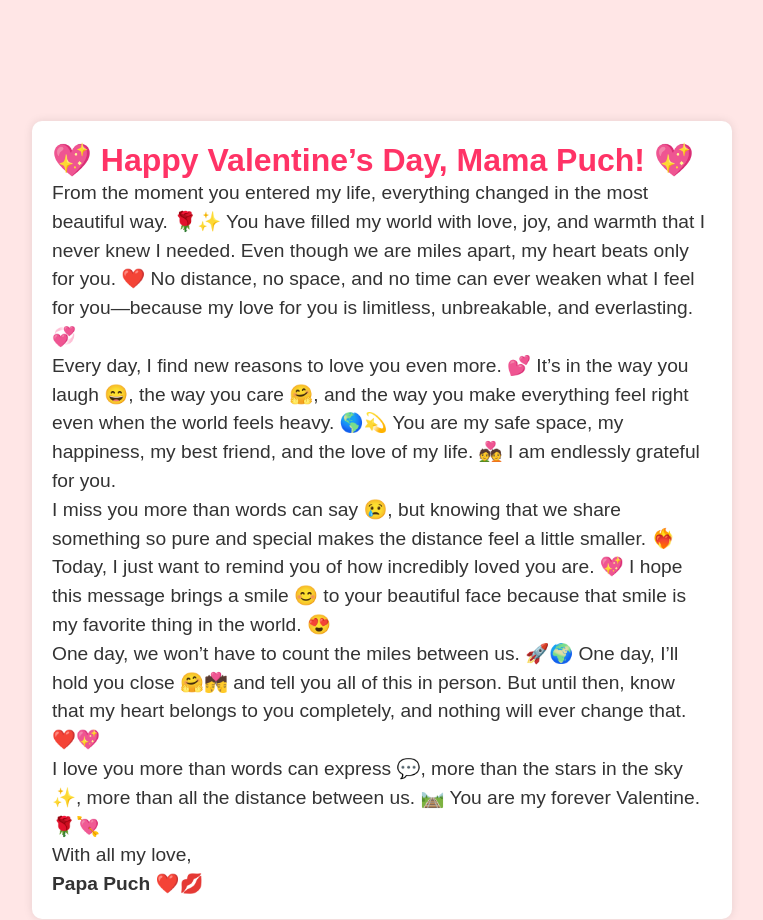
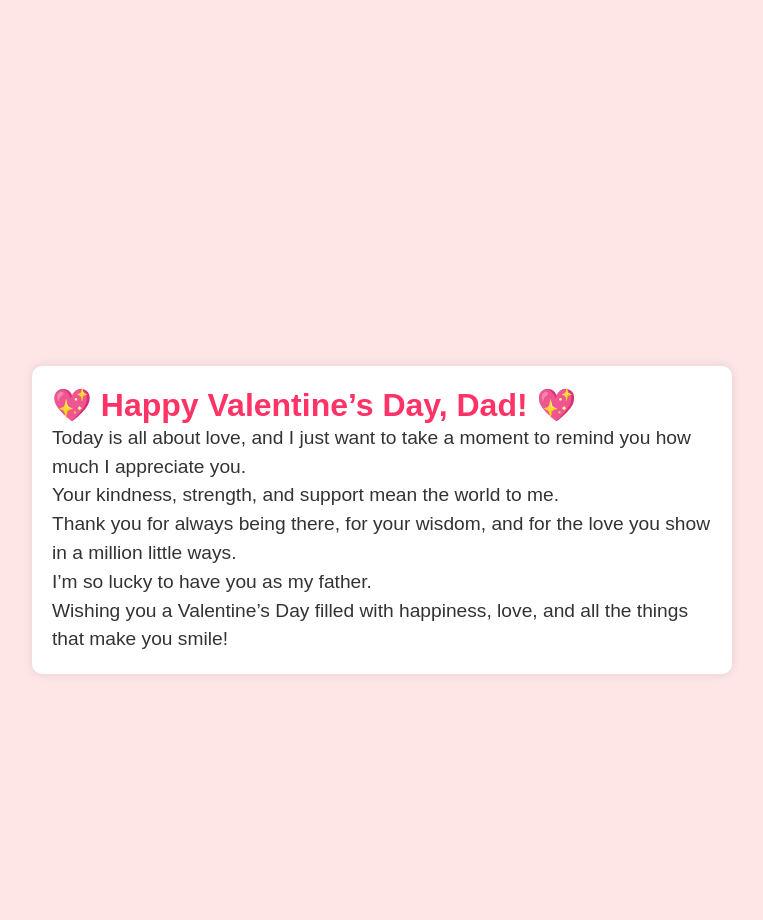
Before and after one commit to VandiBayon/valentine-message, a plain HTML site: page index.html in a window 1280 px wide. Shown: the whole page, without its empty margins (258-1021 px from the left). Drawn offline with Linux system fonts and the light colour scheme.

Commit message:
Update index.html

```diff
--- a/index.html
+++ b/index.html
@@ -8,13 +8,13 @@
 </head>
 <body>
     <div class="container">
-        <h1>💖 Happy Valentine’s Day, Mama Puch! 💖</h1>
-        <p>From the moment you entered my life, everything changed in the most beautiful way. 🌹✨ You have filled my world with love, joy, and warmth that I never knew I needed. Even though we are miles apart, my heart beats only for you. ❤️ No distance, no space, and no time can ever weaken what I feel for you—because my love for you is limitless, unbreakable, and everlasting. 💞</p>
-        <p>Every day, I find new reasons to love you even more. 💕 It’s in the way you laugh 😄, the way you care 🤗, and the way you make everything feel right even when the world feels heavy. 🌎💫 You are my safe space, my happiness, my best friend, and the love of my life. 💑 I am endlessly grateful for you.</p>
-        <p>I miss you more than words can say 😢, but knowing that we share something so pure and special makes the distance feel a little smaller. ❤️‍🔥 Today, I just want to remind you of how incredibly loved you are. 💖 I hope this message brings a smile 😊 to your beautiful face because that smile is my favorite thing in the world. 😍</p>
-        <p>One day, we won’t have to count the miles between us. 🚀🌍 One day, I’ll hold you close 🤗💏 and tell you all of this in person. But until then, know that my heart belongs to you completely, and nothing will ever change that. ❤️💖</p>
-        <p>I love you more than words can express 💬, more than the stars in the sky ✨, more than all the distance between us. 🛤️ You are my forever Valentine. 🌹💘</p>
-        <p>With all my love,<br><b>Papa Puch ❤️💋</b></p>
+        <h1>💖 Happy Valentine’s Day, Dad! 💖</h1>
+        <p>Today is all about love, and I just want to take a moment to remind you how much I appreciate you.</p>
+        <p> Your kindness, strength, and support mean the world to me.</p>
+        <p> Thank you for always being there, for your wisdom, and for the love you show in a million little ways.</p>
+        <p>I’m so lucky to have you as my father.</p>
+        <p> Wishing you a Valentine’s Day filled with happiness, love, and all the things that make you smile!</p>
+
     </div>
 </body>
 </html>
```
